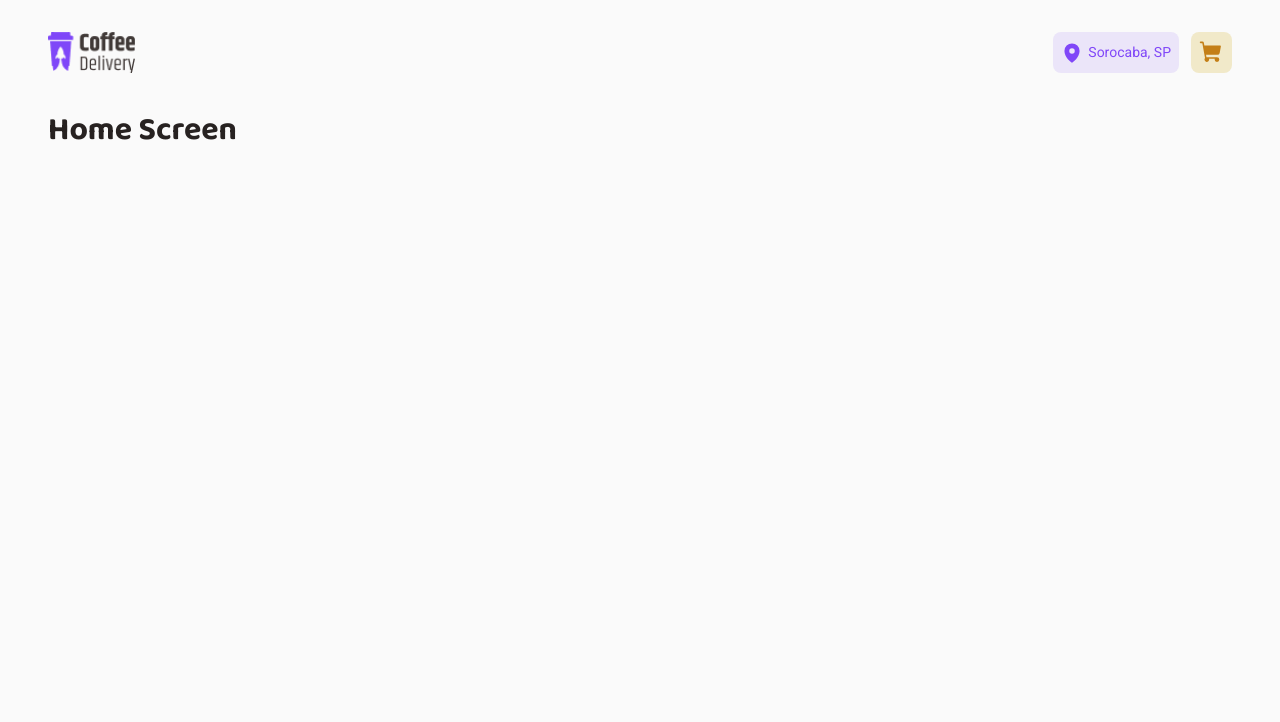
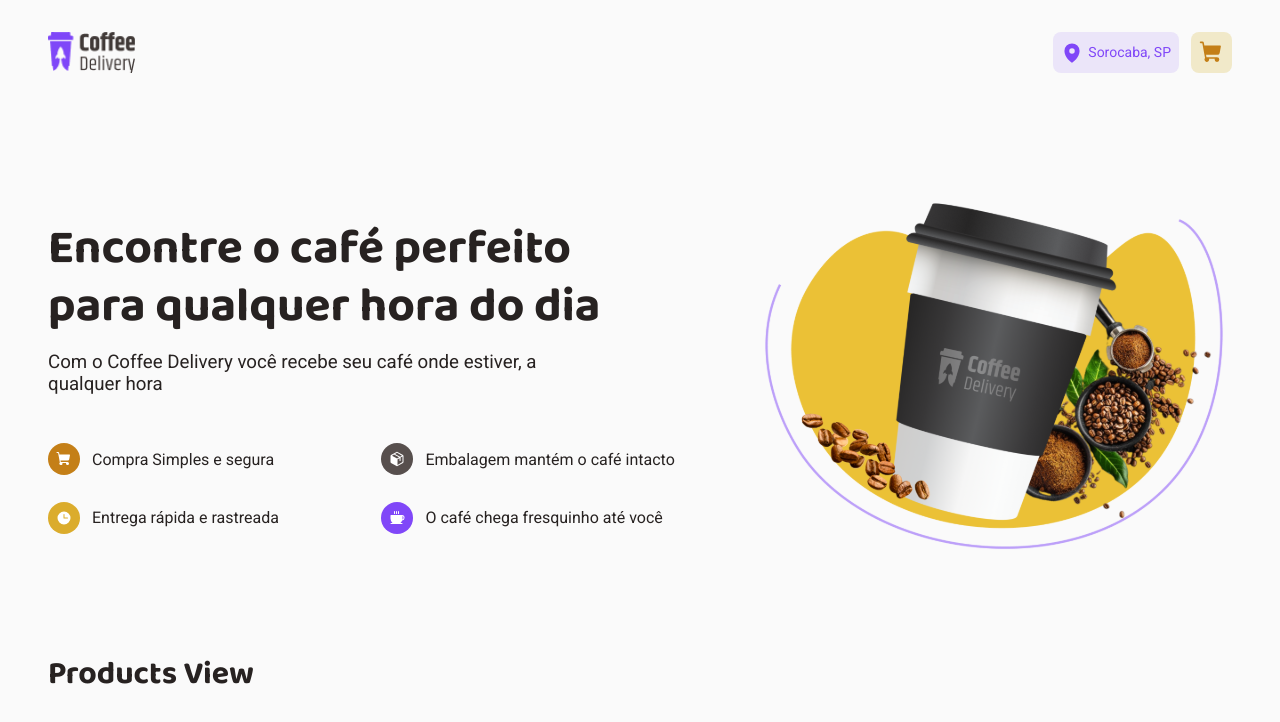
Before and after one commit to AlanJhonatan/ignite-reactjs-challenge-coffee-delivery, a React (Vite) app: page / in a window 1280 px wide. Shown: the top 722 px of the page. Built offline with nearby package versions, Linux system fonts and the light colour scheme.

Commit message:
feat: add Home view layout

```diff
--- a/src/pages/Home/index.tsx
+++ b/src/pages/Home/index.tsx
@@ -1,3 +1,12 @@
+import { Banner } from './components/Banner'
+import { ProductsView } from './components/ProductsView'
+import { HomeContainer } from './styles'
+
 export function Home() {
-  return <h1>Home Screen</h1>
+  return (
+    <HomeContainer>
+      <Banner />
+      <ProductsView />
+    </HomeContainer>
+  )
 }
```
